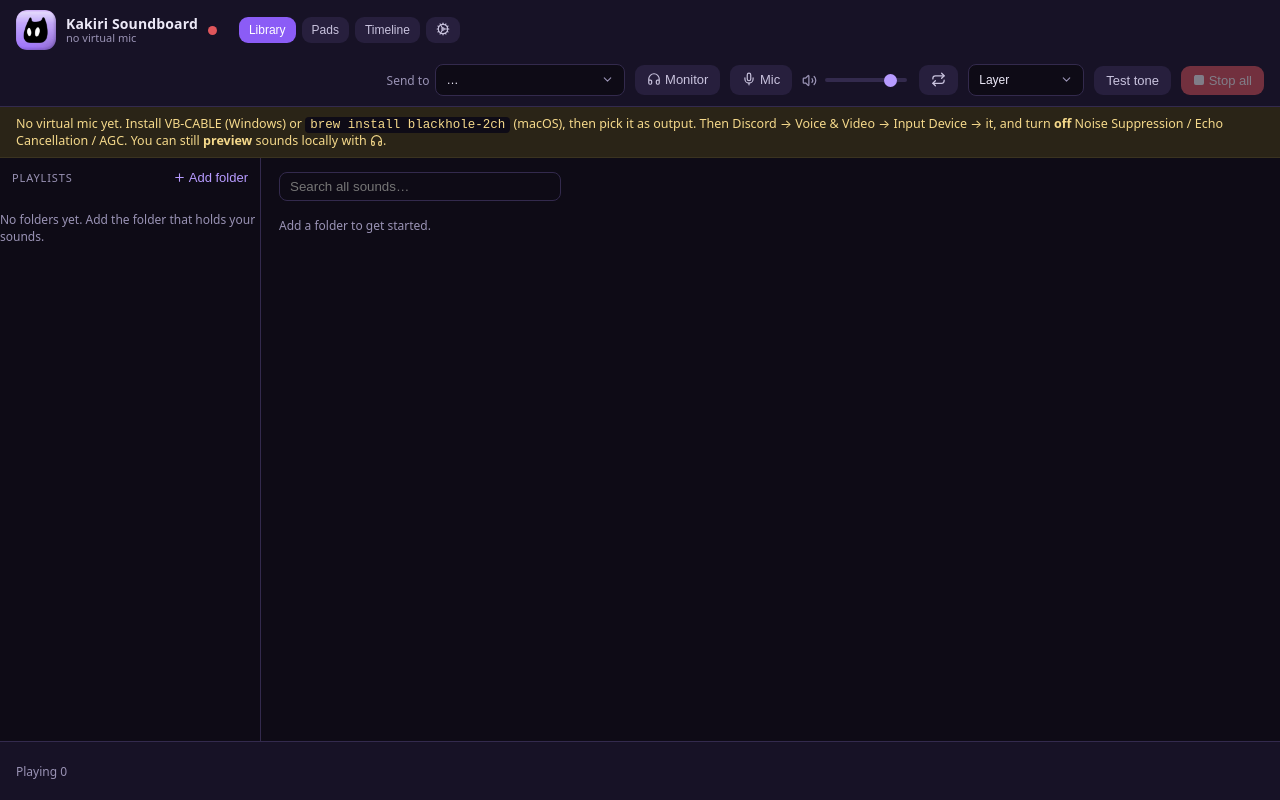
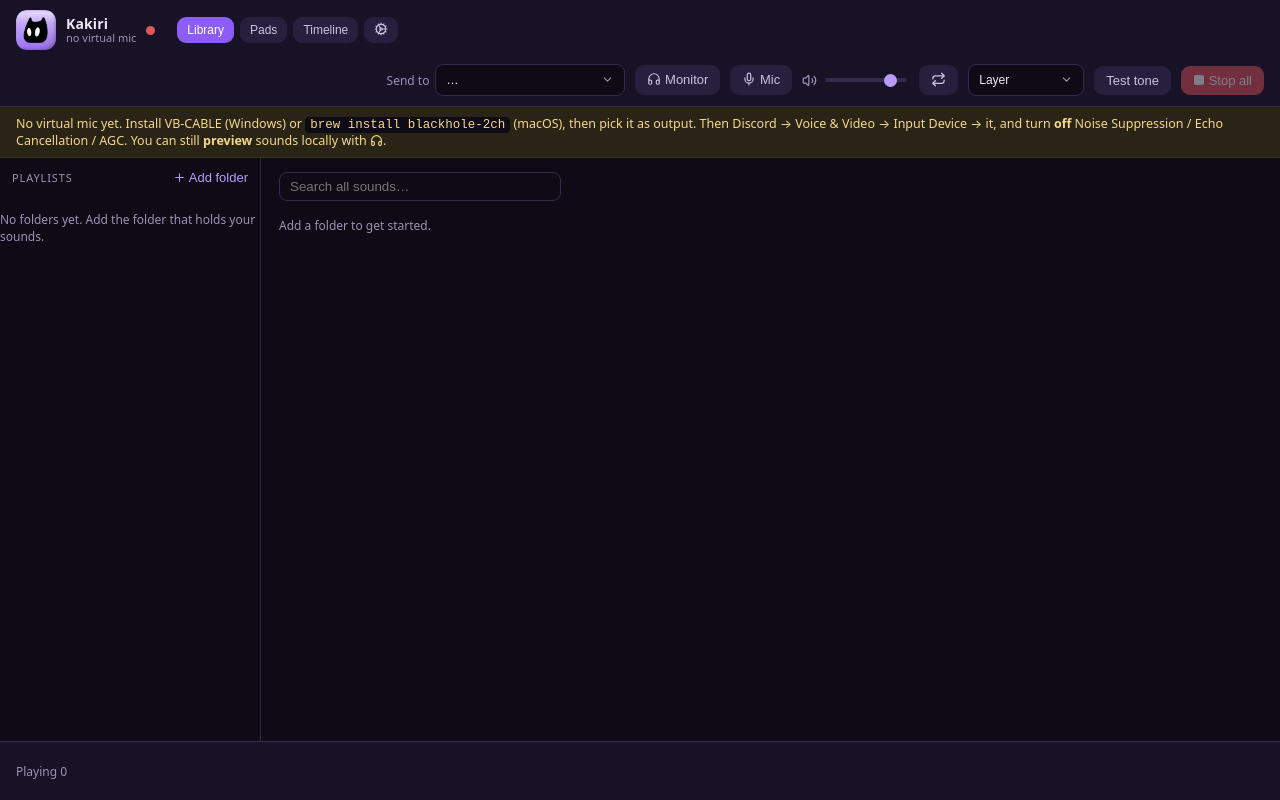
Before and after one commit to 0xwagmi/Kakiri, a SvelteKit app: page / in a window 1280 px wide. Built offline with nearby package versions, Linux system fonts and the light colour scheme.

Commit message:
Header: show just 'Kakiri' next to the logo

```diff
--- a/src/routes/+page.svelte
+++ b/src/routes/+page.svelte
@@ -519,7 +519,7 @@
     <div class="brand">
       <img class="logo" src="/icon.png" alt="Kakiri" />
       <div class="titles">
-        <strong>Kakiri Soundboard</strong>
+        <strong>Kakiri</strong>
         <span class="sub">{mic?.present ? mic.source : "no virtual mic"}</span>
       </div>
       <span class="dot" class:ok={mic?.present}></span>
```
